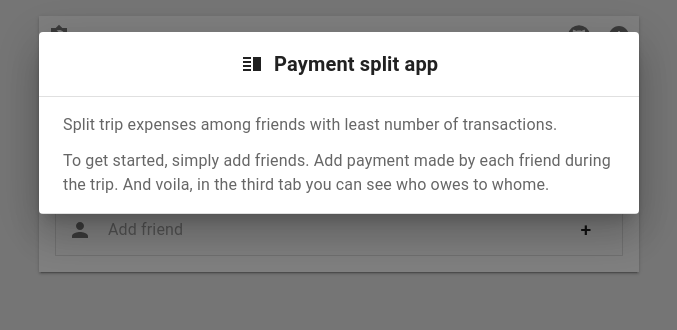
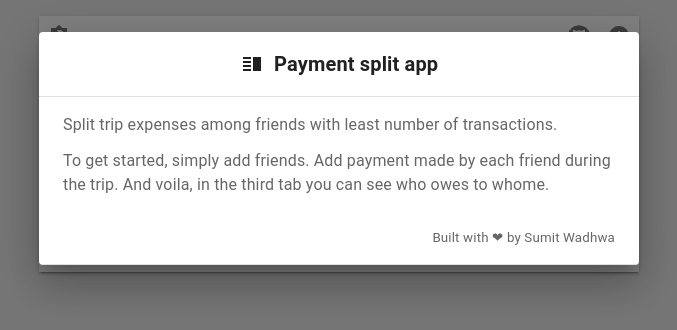
Before and after one commit to swport/payment-split, a React (Create React App) app: page / in a window 1280 px wide. Both pictures are taken after a click on the button 920 px from the left and 36 px from the top of the page. Shown: the top 330 px of the page, without its empty margins (301-978 px from the left). Built offline with nearby package versions, Linux system fonts and the light colour scheme.

Commit message:
show off

```diff
--- a/src/components/Header.tsx
+++ b/src/components/Header.tsx
@@ -93,6 +93,11 @@ const Header = () => {
                         Add payment made by each friend during the trip.
                         And voila, in the third tab you can see who owes to whome.
                     </DialogContentText>
+                    <DialogContentText marginTop="24px" textAlign="right">
+                        <sub>
+                            Built with ❤︎ by Sumit Wadhwa
+                        </sub>
+                    </DialogContentText>
                 </DialogContent>
             </Dialog>
         </>
```
